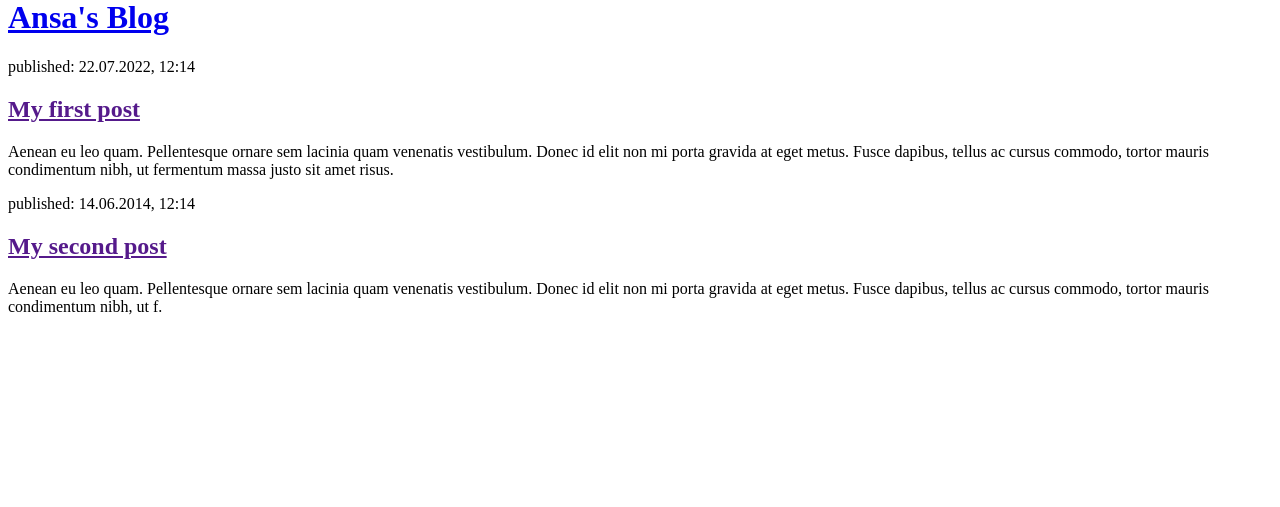
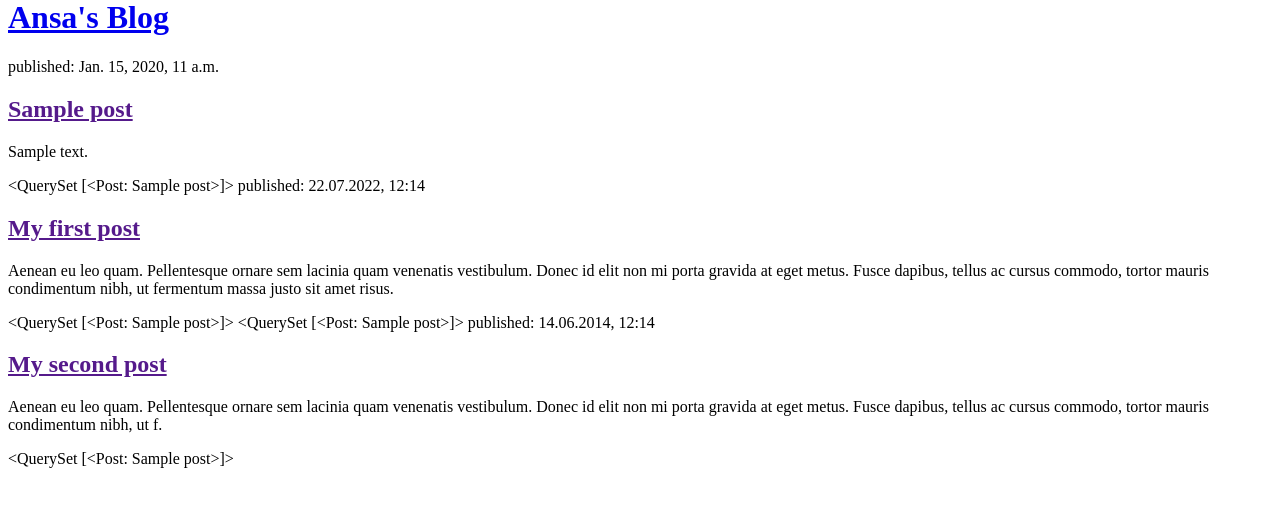
Before and after one commit to AnsaMahmood/my-blog, a Django app: page / in a window 1280 px wide. Shown: the part 22-529 px from the top of the page. Run offline with Django 3.2, Linux system fonts and the light colour scheme; tables that the repository leaves empty hold one stand-in row (values such as "Sample post").

Commit message:
Modified templates to display posts from database.

```diff
--- a/blog/templates/blog/post_list.html
+++ b/blog/templates/blog/post_list.html
@@ -8,16 +8,24 @@
             <h1><a href="/">Ansa's Blog </a></h1>
         </header>
 
-        <article>
+        {% for post in posts %}
+    <article>
+        <time>published: {{ post.published_date }}</time>
+        <h2><a href="">{{ post.title }}</a></h2>
+        <p>{{ post.text|linebreaksbr }}</p>
+    </article>
+         {% endfor %}
+
+        {{ posts }}
             <time>published: 22.07.2022, 12:14</time>
             <h2><a href="">My first post</a></h2>
             <p>Aenean eu leo quam. Pellentesque ornare sem lacinia quam venenatis vestibulum. Donec id elit non mi porta gravida at eget metus. Fusce dapibus, tellus ac cursus commodo, tortor mauris condimentum nibh, ut fermentum massa justo sit amet risus.</p>
-        </article>
+        {{ posts }}
 
-        <article>
+        {{ posts }}
             <time>published: 14.06.2014, 12:14</time>
             <h2><a href="">My second post</a></h2>
             <p>Aenean eu leo quam. Pellentesque ornare sem lacinia quam venenatis vestibulum. Donec id elit non mi porta gravida at eget metus. Fusce dapibus, tellus ac cursus commodo, tortor mauris condimentum nibh, ut f.</p>
-        </article>
+        {{ posts }}
     </body>
 </html>
--- a/blog/views.py
+++ b/blog/views.py
@@ -1,5 +1,9 @@
 from django.shortcuts import render
+from django.utils import timezone
+from .models import Post
+
 
 # Create your views here.
 def post_list(request):
-    return render(request, 'blog/post_list.html', {})
+    posts = Post.objects.filter(published_date__lte=timezone.now()).order_by('published_date')
+    return render(request, 'blog/post_list.html', {'posts': posts})
```
